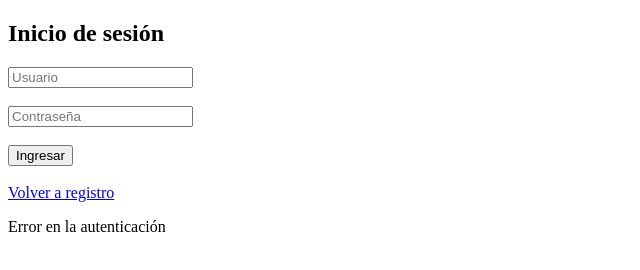
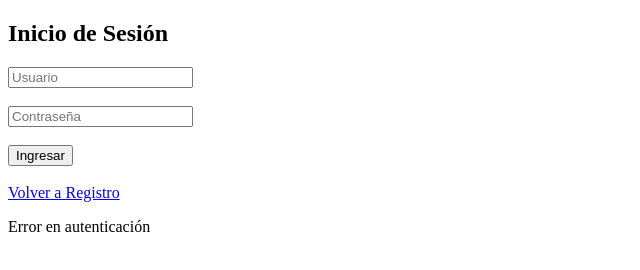
Before and after one commit to diegodaza981-design/pro_login_api, a plain HTML site: page frontend/login.html in a window 1280 px wide. Both pictures are taken after a click on the button "Ingresar". Shown: the full height of the page, 0-640 px from the left. Drawn offline with Linux system fonts and the light colour scheme; no server answers.

Commit message:
Actualización frontend y registro

```diff
--- a/frontend/app.js
+++ b/frontend/app.js
@@ -1,59 +1,53 @@
-// FUNCION PARA REGISTRAR USUARIO
-
 function registrar() {
 
     const usuario = document.getElementById("usuario").value;
     const password = document.getElementById("password").value;
 
     fetch("http://localhost:3000/register", {
-
         method: "POST",
-
         headers: {
             "Content-Type": "application/json"
         },
-
         body: JSON.stringify({
             usuario: usuario,
             password: password
         })
-
     })
-
-    .then(res => res.json())
+    .then(response => response.json())
     .then(data => {
         document.getElementById("resultado").innerText = data.mensaje;
+        console.log(data);
+    })
+    .catch(error => {
+        document.getElementById("resultado").innerText = "Error al registrar usuario";
+        console.error(error);
     });
 
 }
-// FUNCION PARA LOGIN
+
 function login() {
 
     const usuario = document.getElementById("usuario").value;
     const password = document.getElementById("password").value;
 
     fetch("http://localhost:3000/login", {
-
         method: "POST",
-
         headers: {
             "Content-Type": "application/json"
         },
-
         body: JSON.stringify({
             usuario: usuario,
             password: password
         })
-
     })
-
-    .then(res => res.json())
+    .then(response => response.json())
     .then(data => {
         document.getElementById("resultado").innerText = data.mensaje;
+        console.log(data);
     })
-
-    .catch(() => {
-        document.getElementById("resultado").innerText = "Error en la autenticación";
+    .catch(error => {
+        document.getElementById("resultado").innerText = "Error en autenticación";
+        console.error(error);
     });
 
 }
--- a/frontend/login.html
+++ b/frontend/login.html
@@ -6,7 +6,7 @@
 </head>
 <body>
 
-<h2>Inicio de sesión</h2>
+    <h2>Inicio de Sesión</h2>
 
     <input type="text" id="usuario" placeholder="Usuario">
     <br><br>
@@ -18,7 +18,7 @@
 
     <br><br>
 
-<a href="index.html">Volver a registro</a>
+    <a href="index.html">Volver a Registro</a>
 
     <p id="resultado"></p>
 
```
Also changed, not shown: frontend/index.html (indentation only). Lines whose indentation alone changed are shown as unchanged.
